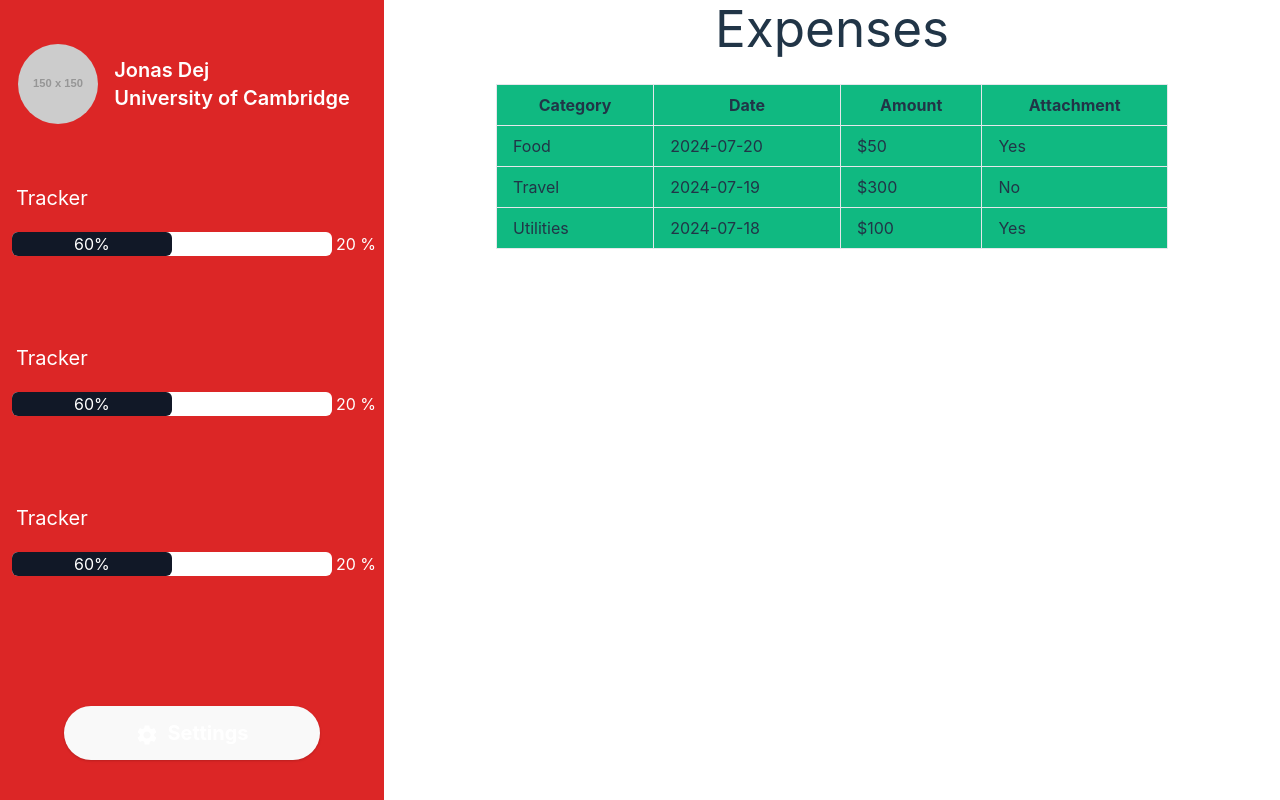
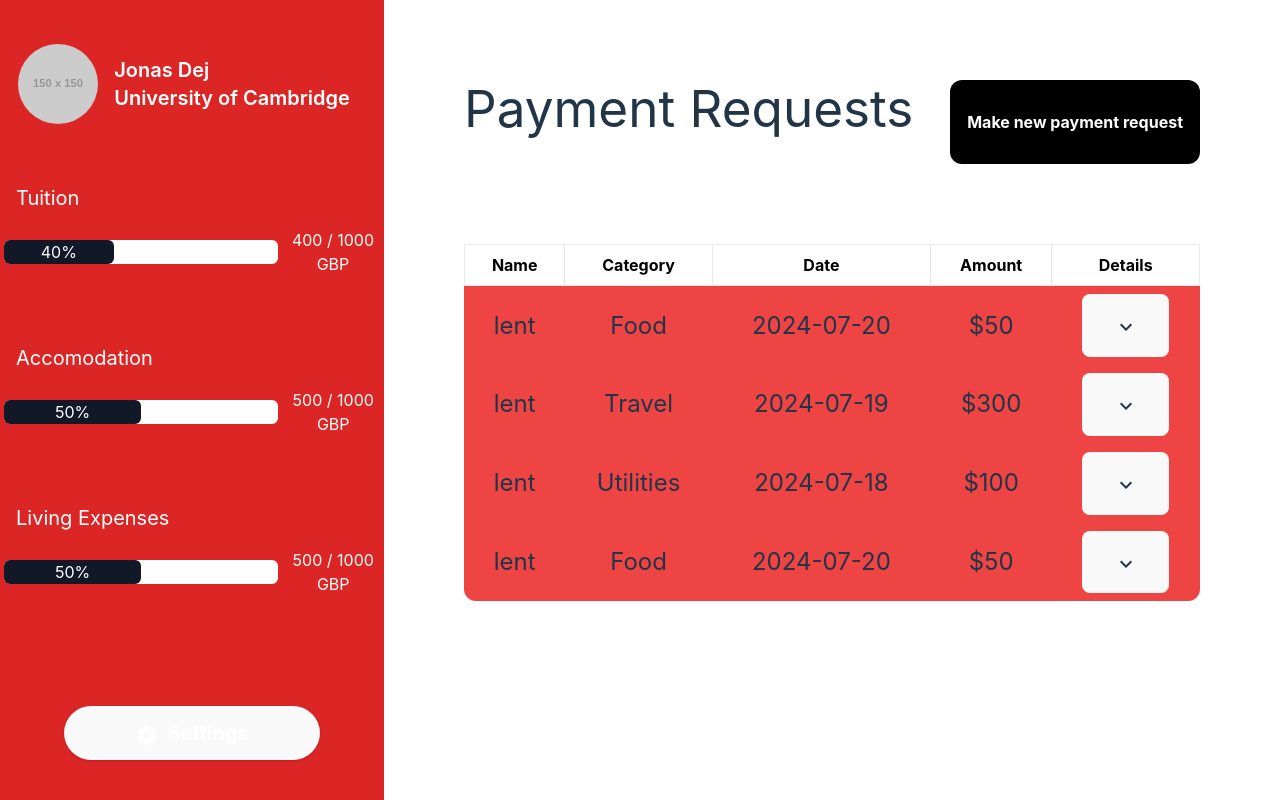
Before and after one commit to bullet-with-butterfly-wings/bf, a React (Vite) app in the folder frontend/: page /base in a window 1280 px wide. Built offline with nearby package versions, Linux system fonts and the light colour scheme.

Commit message:
Base front finished

```diff
--- a/frontend/package.json
+++ b/frontend/package.json
@@ -21,7 +21,8 @@
     "react-bootstrap": "^2.10.4",
     "react-dom": "^18.2.0",
     "react-icons": "^5.2.1",
-    "react-router-dom": "^6.24.1"
+    "react-router-dom": "^6.24.1",
+    "react-transition-group": "^4.4.5"
   },
   "devDependencies": {
     "@types/react": "^18.2.56",
--- a/frontend/src/components/Base.jsx
+++ b/frontend/src/components/Base.jsx
@@ -9,8 +9,13 @@ function Base(){
         <div className="not">
             <Sidebar />
             <div className='flex flex-col ml-96 justify-between'>
-                <h1 className='text-center mb-7'>Expenses</h1>
+            <div className='flex mx-20 flex-col'>
+            <div className='flex justify-between my-20'>
+                <h1 className='text-center mb-7'>Payment Requests</h1>
+                <button className='bg-black text-white font-bold py-2 px-4 rounded-xl'>Make new payment request</button>
+            </div>
                 <Table />
+            </div>
             </div>
         </div>
 
--- a/frontend/src/components/sidebar/Sidebar.jsx
+++ b/frontend/src/components/sidebar/Sidebar.jsx
@@ -10,9 +10,9 @@ const Sidebar = () => {
     <div className=' flex flex-col h-full justify-between'>
       <div className='flex align-top flex-col'>
         <ProfileCard name={"Jonas Dej"} university={"University of Cambridge"} imageUrl={"https://via.placeholder.com/150"} />
-        <Tracker />
-        <Tracker />
-        <Tracker />
+        <Tracker category = {"Tuition"} init={1000} current={400} money={"GBP"}/>
+        <Tracker category = {"Accomodation"} init={1000} current={500} money={"GBP"}/>
+        <Tracker category = {"Living Expenses"} init={1000} current={500} money={"GBP"}/>
       </div>
       <div className="flex align-middle justify-center my-10">
         <button className="w-2/3 rounded-full shadow font-bold text-xl" onClick={hello}><SettingsIcon /><span className='ml-2'>Settings</span></button>
--- a/frontend/src/components/sidebar/Tracker.jsx
+++ b/frontend/src/components/sidebar/Tracker.jsx
@@ -1,17 +1,17 @@
 import React from 'react';
 
-function Tracker(){
+function Tracker({category, init, current, money}) {
   return (
     <div className='h-40'>
-        <h1 className='text-xl m-4 text-'>Tracker</h1>
+        <h1 className='text-xl m-4 text-'>{category}</h1>
         <div className="flex direction-row justify-center items-center">
             <div className = "bg-white m-1 rounded-md w-10/12">
-                <div className = "bg-gray-900 h-full w-3/6 text-center rounded-md">
-                <span className = "text"> 60% </span>
+                <div style = {{width: `${Number(current)/Number(init)*100}%`}} className = "bg-gray-900 h-full text-center rounded-md">
+                <span className = "text"> {Number(current)/Number(init)*100}% </span>
                 </div>
             </div>
             <p className='text-center'>
-                20 %
+                {current} / {init} {money}
             </p>
         </div>
     </div>
--- a/frontend/src/components/table/Table.jsx
+++ b/frontend/src/components/table/Table.jsx
@@ -2,27 +2,30 @@ import React from 'react';
 import TableRow from './TableRow';
 
 const data = [
-  { category: 'Food', date: '2024-07-20', amount: '$50', attachment: 'https://via.placeholder.com/150' },
-  { category: 'Travel', date: '2024-07-19', amount: '$300', attachment: null },
-  { category: 'Utilities', date: '2024-07-18', amount: '$100', attachment: 'https://via.placeholder.com/150' },
+  { name:"lent", category: 'Food', date: '2024-07-20', amount: '$50', attachment: 'https://via.placeholder.com/150' },
+  { name:"lent", category: 'Travel', date: '2024-07-19', amount: '$300', attachment: null },
+  { name:"lent", category: 'Utilities', date: '2024-07-18', amount: '$100', attachment: 'https://via.placeholder.com/150' },
+  { name:"lent", category: 'Food', date: '2024-07-20', amount: '$50', attachment: 'https://via.placeholder.com/150' },
 ];
 
 const Table = () => {
   return (
     <div className="flex justify-center w-full">
-      <table className="w-3/4 bg-green-500 border-collapse">
-        <thead>
-          <tr>
-            <th className="border px-4 py-2">Category</th>
-            <th className="border px-4 py-2">Date</th>
-            <th className="border px-4 py-2">Amount</th>
-            <th className="border px-4 py-2">Attachment</th>
+      <table className="w-full bg-red-500 rounded-xl">
+        <thead className='bg-white'>
+          <tr className='rounded-2xl'>
+            <th className="border px-4 py-2 text-black">Name</th>
+            <th className="border px-4 py-2 text-black">Category</th>
+            <th className="border px-4 py-2 text-black">Date</th>
+            <th className="border px-4 py-2 text-black">Amount</th>
+            <th className="border px-4 py-2 text-black">Details</th>
           </tr>
         </thead>
         <tbody>
           {data.map((item, index) => (
             <TableRow
               key={index}
+              name={item.name}
               category={item.category}
               date={item.date}
               amount={item.amount}
--- a/frontend/src/components/table/TableRow.jsx
+++ b/frontend/src/components/table/TableRow.jsx
@@ -1,36 +1,58 @@
 import React, { useState } from 'react';
+import ExpandMoreIcon from '@mui/icons-material/ExpandMore';
+import ExpandLessIcon from '@mui/icons-material/ExpandLess';
+import DeleteRoundedIcon from '@mui/icons-material/DeleteRounded';
+import { Unstable_Popup } from '@mui/base/Unstable_Popup';
 
-const TableRow = ({ category, date, amount, attachment }) => {
+const TableRow = ({ name, category, date, deadline, amount, attachment, request, note }) => {
   const [isExpanded, setIsExpanded] = useState(false);
+  const [anchor, setAnchor] = useState(null);
 
   const toggleExpand = () => {
     setIsExpanded(!isExpanded);
   };
 
+  const open = Boolean(anchor);
   return (
     <>
-      <tr onClick={toggleExpand} className="cursor-pointer">
-        <td className="border px-4 py-2">{category}</td>
-        <td className="border px-4 py-2">{date}</td>
-        <td className="border px-4 py-2">{amount}</td>
-        <td className="border px-4 py-2">{attachment ? 'Yes' : 'No'}</td>
+      <tr className="cursor-pointer text-2xl">
+        <td className="px-4 py-2 text-center">{name}</td>
+        <td className="px-4 py-2 text-center">{category}</td>
+        <td className="px-4 py-2 text-center">{date}</td>
+        <td className="px-4 py-2 text-center">{amount}</td>
+        <td className="px-4 py-2 text-center"><button className="w-3/4" onClick={toggleExpand}>{isExpanded?<ExpandLessIcon />:<ExpandMoreIcon />}</button></td>
       </tr>
       {isExpanded && (
         <tr>
-          <td colSpan="4" className="border px-4 py-2">
-            <div className="p-4 bg-black">
-              <h3 className="text-lg font-semibold">Details</h3>
-              <p>Category: {category}</p>
-              <p>Date: {date}</p>
-              <p>Amount: {amount}</p>
-              {attachment && (
-                <div className="mt-2">
-                  <a href={attachment} target="_blank" rel="noopener noreferrer" className="text-blue-500">
-                    View Attachment
-                  </a>
+          <td colSpan="5" className="border p-4 bg-red-600 px-4 py-2 text-l">
+              <h2 className="text-2xl mb-5 font-semibold">{name}</h2>
+              <div className="bg-white w-full h-10px"></div>
+              <div className="flex justify-between">
+                <div className='flex flex-col w-1/2'>
+                  <p><b>Requested:</b> {category}</p>
+                  <p><b>Deadline:</b> {date}</p>
                 </div>
-              )}
-            </div>
+                <span className='flex-grow'><h3><b className='mx-10'>Note:</b></h3><span className='text-base'>{note}</span></span>
+
+              </div>
+              <div className='flex justify-around mt-6 mb-3'>
+                  <button className="bg-red-800 text-white font-bold py-2 px-4 rounded-xl">Download Request</button>
+                  <button className="bg-red-800 text-white font-bold py-2 px-4 rounded-xl">Download Attachment</button>
+                  <button onClick={(event) => {setAnchor(anchor ? null : event.currentTarget);}}
+                  className="bg-gray-600 text-white font-bold py-2 px-4 rounded-xl">
+                    <DeleteRoundedIcon /> Delete
+                    </button>
+                  <Unstable_Popup className="mt-3" open={open} anchor={anchor}>
+                    <div className="bg-white p-4 rounded-xl">
+                      <h2 className='text-black text-center'>The money will be returned back to your budget. <br></br> Are you sure you want to delete this request?</h2>
+                      <div className="flex justify-around mt-6 mb-3">
+                        <button className="bg-red-800 text-white font-bold py-2 px-4 rounded-xl">Yes</button>
+                        <button onClick = {(event) => {setAnchor(anchor ? null : event.currentTarget);}} className="bg-gray-600 text-white font-bold py-2 px-4 rounded-xl">No</button>
+                      </div>
+                    </div>
+                  </Unstable_Popup>
+              </div>
+
           </td>
         </tr>
       )}
```
Also changed, not shown: 2 other files (tests, documents, lock files or other folders).
